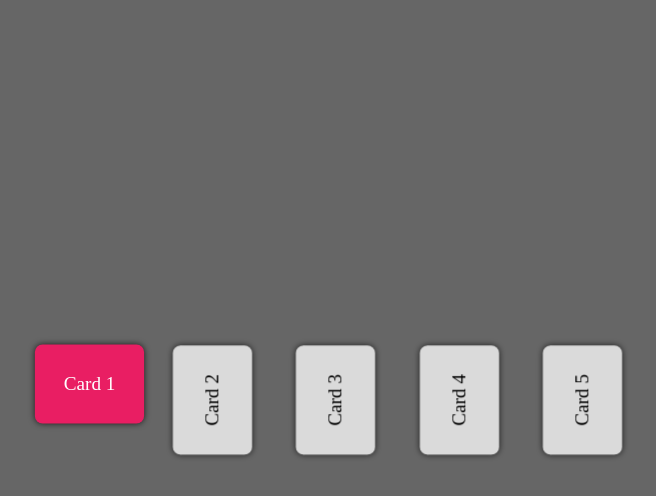
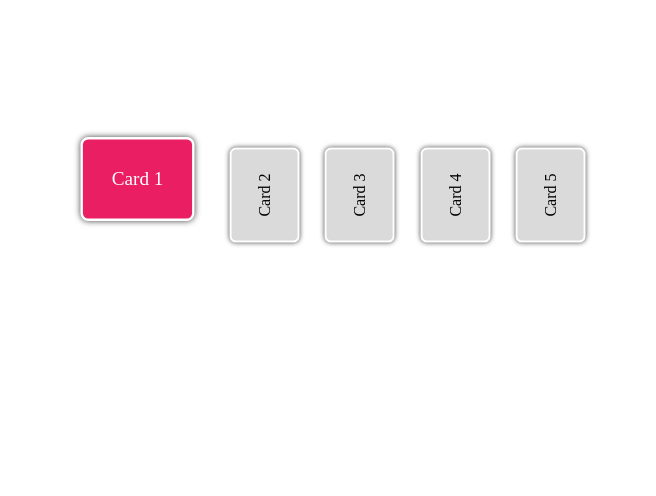
Before and after one commit to ZinhleB-UX/Practice, a plain HTML site: page index.html in a window 1280 px wide. In both pictures the pointer is over the element "Card 1". Shown: the whole page, without its empty margins (304-960 px from the left). Drawn offline with Linux system fonts and the light colour scheme.

Commit message:
Update styles.css

```diff
--- a/Styles/styles.css
+++ b/Styles/styles.css
@@ -1,38 +1,26 @@
-body {
-  margin: 0;
-  height: 100vh;
-  display: grid;
-  place-items: center;
-  background: #666;
-  overflow: hidden;
+* {
+  box-sizing: border-box;
 }
 .cards {
+  margin-top: 10rem;
   display: flex;
+  justify-content: center;
+  margin-left: -1rem;
 }
 .card {
   background: #dadada;
+  border: solid white 2px;
   border-radius: 0.4rem;
   padding: 1.5rem;
   box-shadow: 0px 0px 5px 0px rgba(1,1,1, 0.75);
   transition: 0.5s;
 }
-.card:first-child:hover,
-.card:first-child:focus {
+.card:hover, .card:focus {
   background:#e91e63;
   color: white;
-  border: solid white 2px;
   outline: none;
   transform: translateY(-1rem) scale(1.2);
 }
-.card:first-child:hover ~.card,
-.card:first-child:focus ~.card {
-  transform:rotate(-90deg) scale(1.2);
-  margin-left: 2rem;
+.card:hover ~.card, .card:focus ~.card {
+  transform: translateX(2rem) rotate(-90deg);
 }
-.card:not(:first-child):hover,.card:not(:first-child):focus {
-  background:#e91e63;
-  color: white;
-  border: solid white 2px;
-  outline: none;
-  transform: translateY(-1rem) scale(1.2);
-}
```
